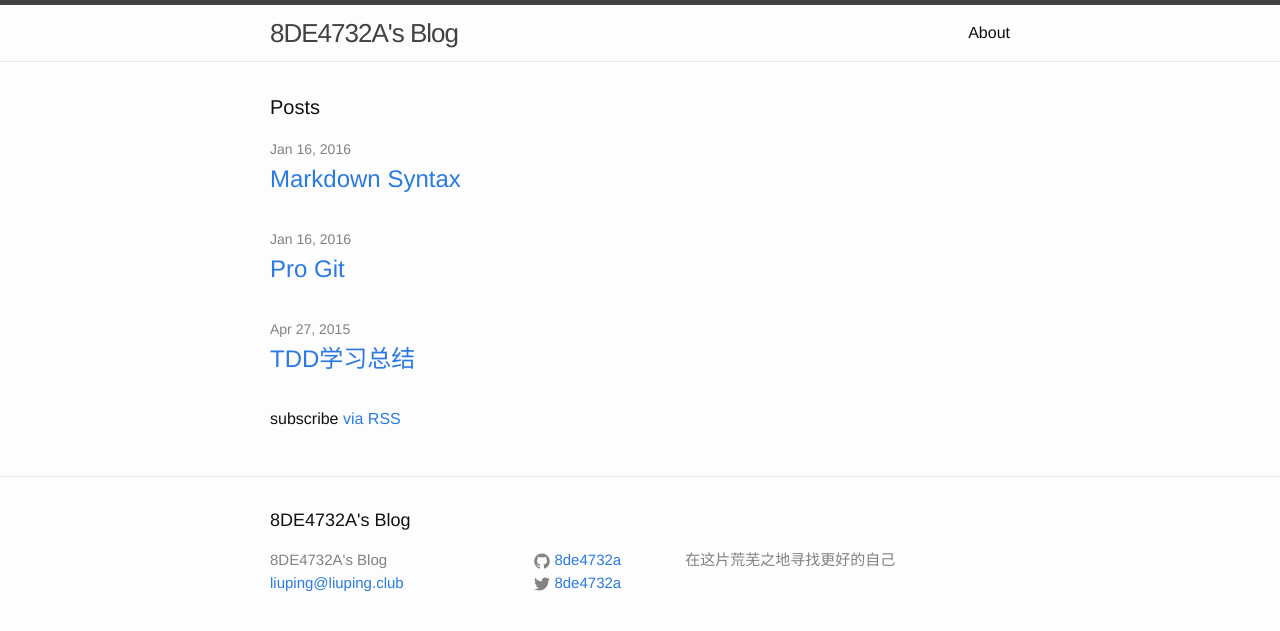
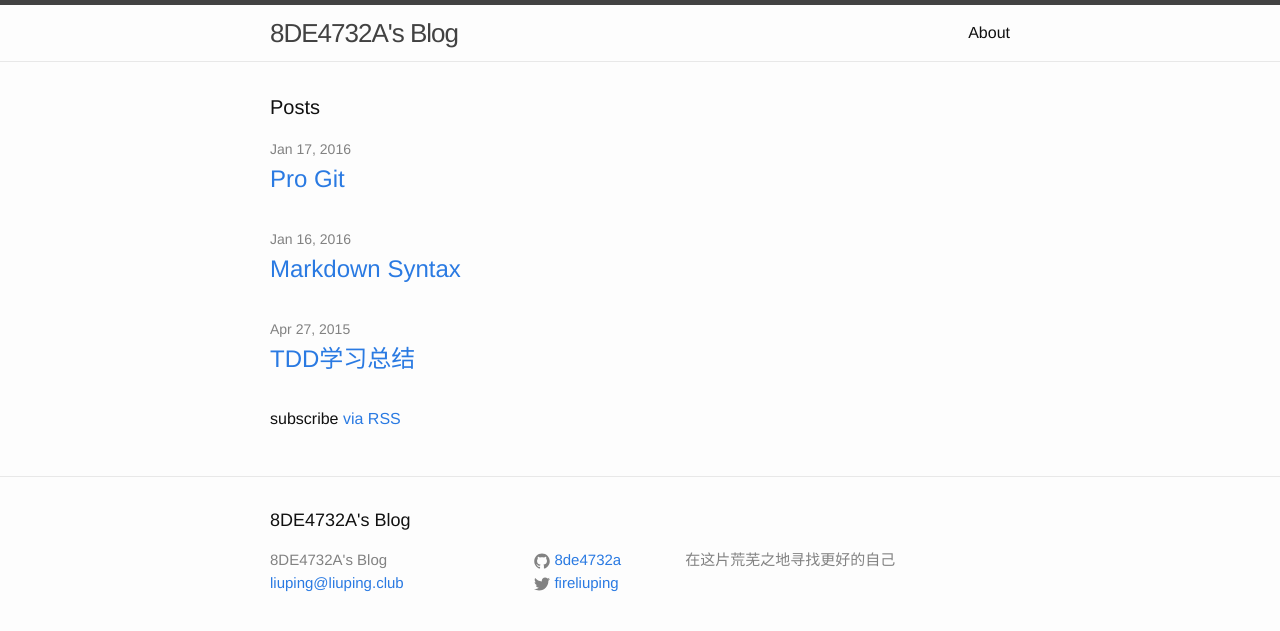
Before and after one commit to 8DE4732A/8DE4732A.github.io, a Jekyll site: the page built from index.html, in a window 1280 px wide. Shown: the top 631 px of the page. Built offline with Jekyll 4.4.1, drawn with Linux system fonts in a browser that asks for light colours.

Commit message:
修改微博链接

```diff
--- a/_config.yml
+++ b/_config.yml
@@ -12,7 +12,7 @@ description: > # this means to ignore newlines until "baseurl:"
   在这片荒芜之地寻找更好的自己
 baseurl: "" # the subpath of your site, e.g. /blog
 url: "http://blog.liuping.com" # the base hostname & protocol for your site
-twitter_username: 8de4732a
+weibo_username: fireliuping
 github_username:  8de4732a
 
 # Build settings
--- a/_includes/footer.html
+++ b/_includes/footer.html
@@ -20,11 +20,12 @@
           </li>
           {% endif %}
 
-          {% if site.twitter_username %}
+          {% if site.weibo_username %}
           <li>
-            {% include icon-twitter.html username=site.twitter_username %}
+            {% include icon-twitter.html username=site.weibo_username %}
           </li>
           {% endif %}
+
         </ul>
       </div>
 
--- a/_includes/icon-twitter.html
+++ b/_includes/icon-twitter.html
@@ -1 +1 @@
-<a href="https://twitter.com/{{ include.username }}"><span class="icon icon--twitter">{% include icon-twitter.svg %}</span><span class="username">{{ include.username }}</span></a>
+<a href="https://weibo.com/{{ include.username }}"><span class="icon icon--twitter">{% include icon-twitter.svg %}</span><span class="username">{{ include.username }}</span></a>
--- a/_posts/2016-01-17-pro-git.md
+++ b/_posts/2016-01-17-pro-git.md
@@ -1,7 +1,7 @@
 ---
 layout: post
 title:  "Pro Git"
-date:   2016-01-16 11:45:32 +0800
+date:   2016-01-17 13:45:32 +0800
 categories: tools
 ---
 
```
